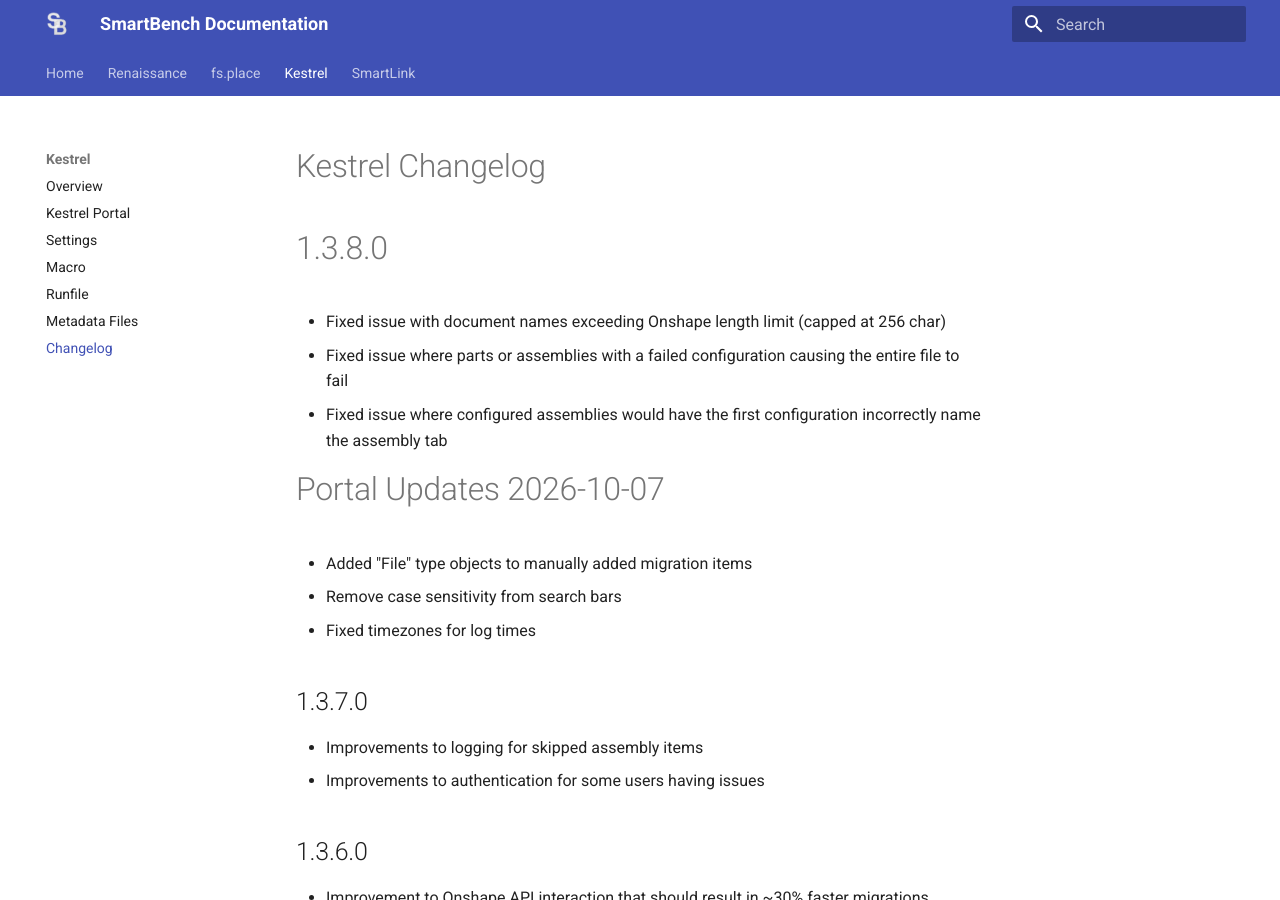
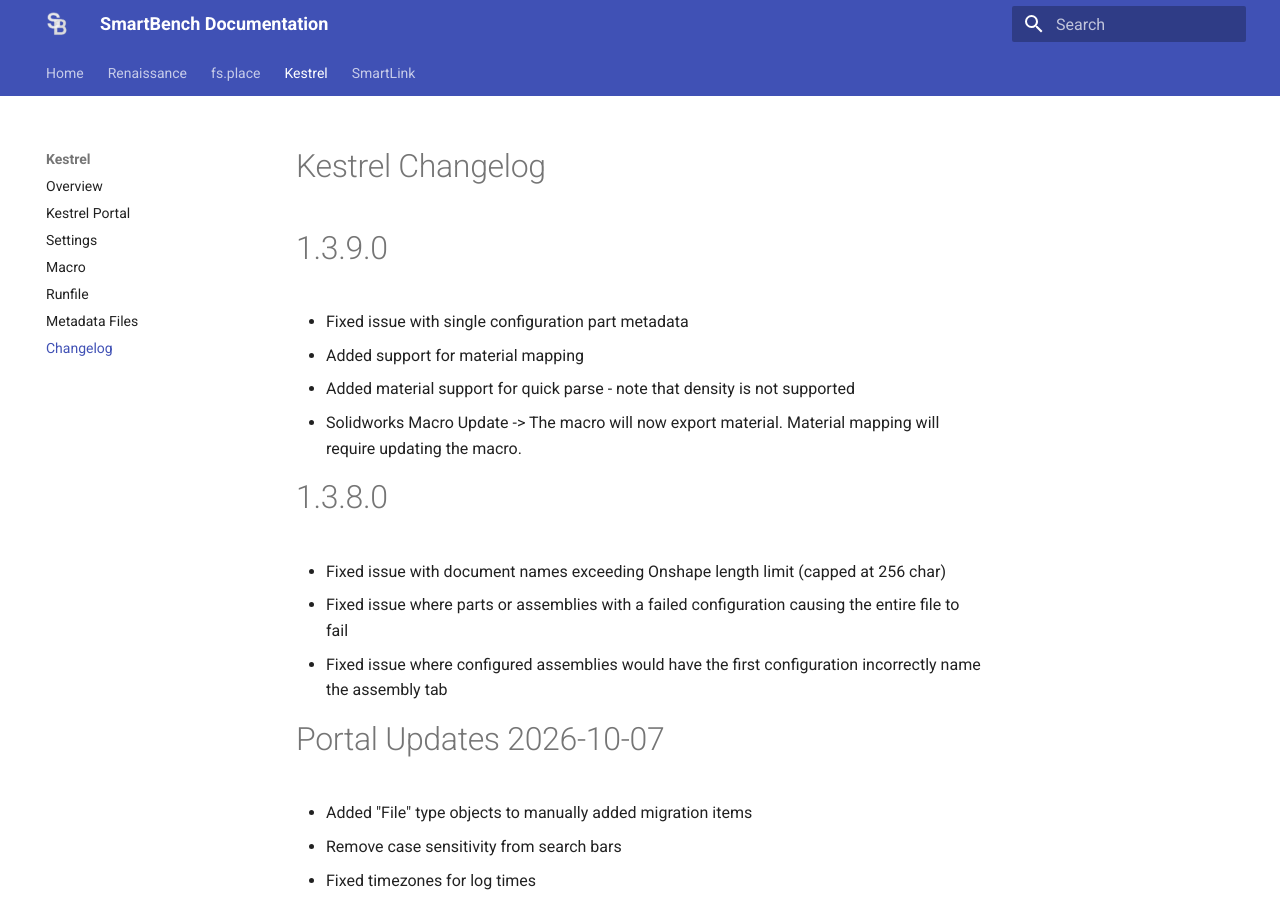
Before and after one commit to SmartBenchSoftware/Documentation, an MkDocs documentation site: the page built from docs/kestrel/changelog.md, in a window 1280 px wide and 900 px high. Built offline with MkDocs 1.6.1 and Material for MkDocs 9.7.7, drawn with Linux system fonts in a browser that asks for light colours.

Commit message:
Update changelog for version 1.3.9.0
Added version 1.3.9.0 updates including fixes and new features.

```diff
--- a/docs/kestrel/changelog.md
+++ b/docs/kestrel/changelog.md
@@ -1,4 +1,10 @@
 # Kestrel Changelog
+
+# 1.3.9.0
+- Fixed issue with single configuration part metadata
+- Added support for material mapping
+- Added material support for quick parse - note that density is not supported
+- Solidworks Macro Update -> The macro will now export material. Material mapping will require updating the macro.
 
 # 1.3.8.0
 - Fixed issue with document names exceeding Onshape length limit (capped at 256 char)
```
